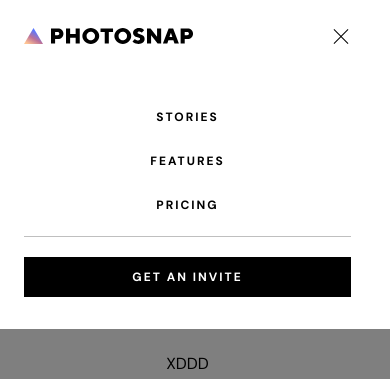
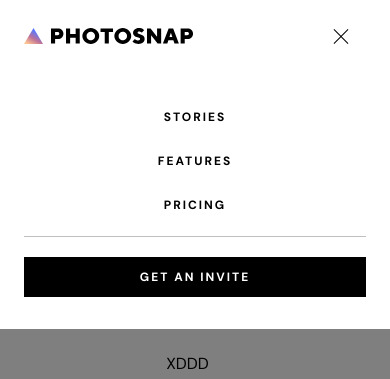
Before and after one commit to Quirozdev/photosnap-multi-page, a Next.js app: page / in a window 390 px wide. Both pictures are taken after a click on the button "Close mobile menu". Shown: the top 379 px of the page. Built offline with nearby package versions, Linux system fonts and the light colour scheme.

Commit message:
fix: mobile menu not taking entire width because horizontal paddings

```diff
--- a/src/shared/components/header/mobile-menu.tsx
+++ b/src/shared/components/header/mobile-menu.tsx
@@ -25,7 +25,7 @@ export default function MobileMenu({
     >
       <div
         className={cn(
-          "bg-neutral-0 flex flex-col gap-y-5 py-8 transition-opacity duration-500 ease-in-out",
+          "bg-neutral-0 relative -left-6 flex w-screen flex-col gap-y-5 px-6 py-8 transition-opacity duration-500 ease-in-out",
           isOpen ? "opacity-100" : "opacity-0",
         )}
       >
```
